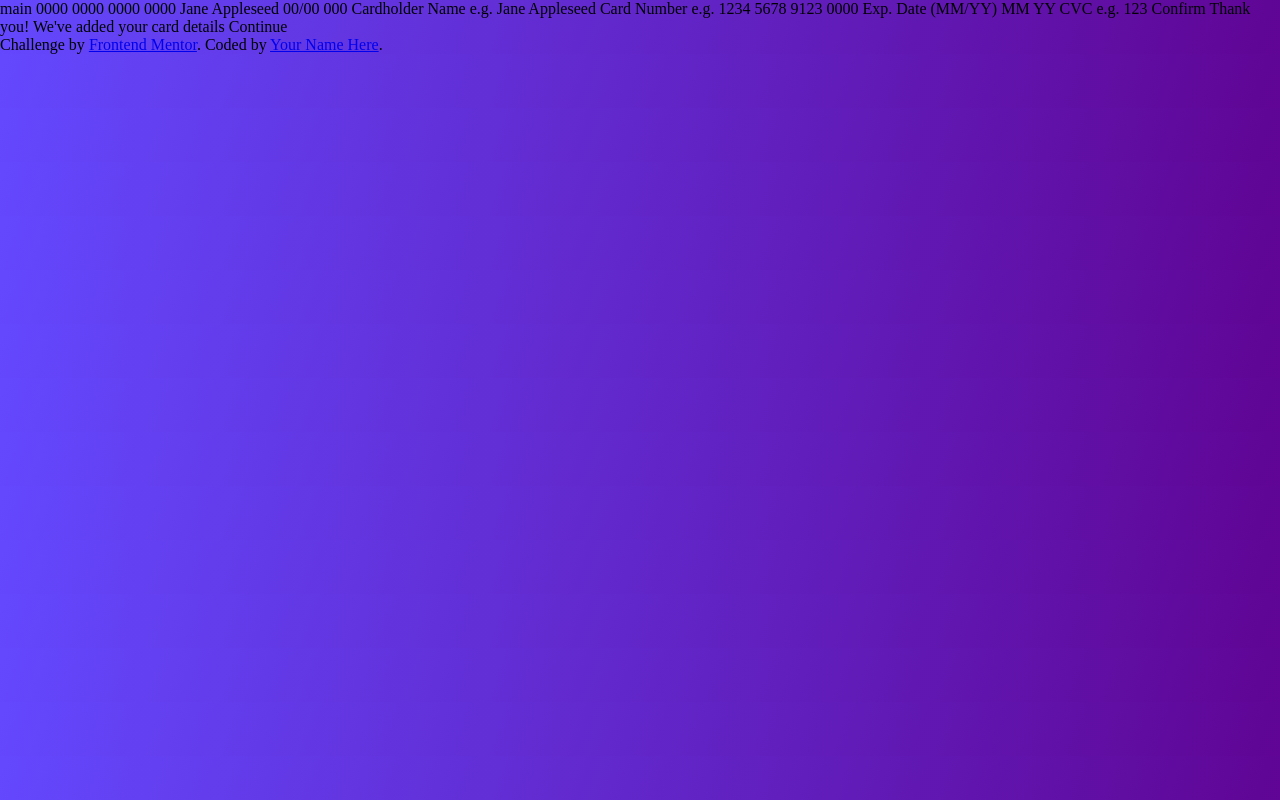
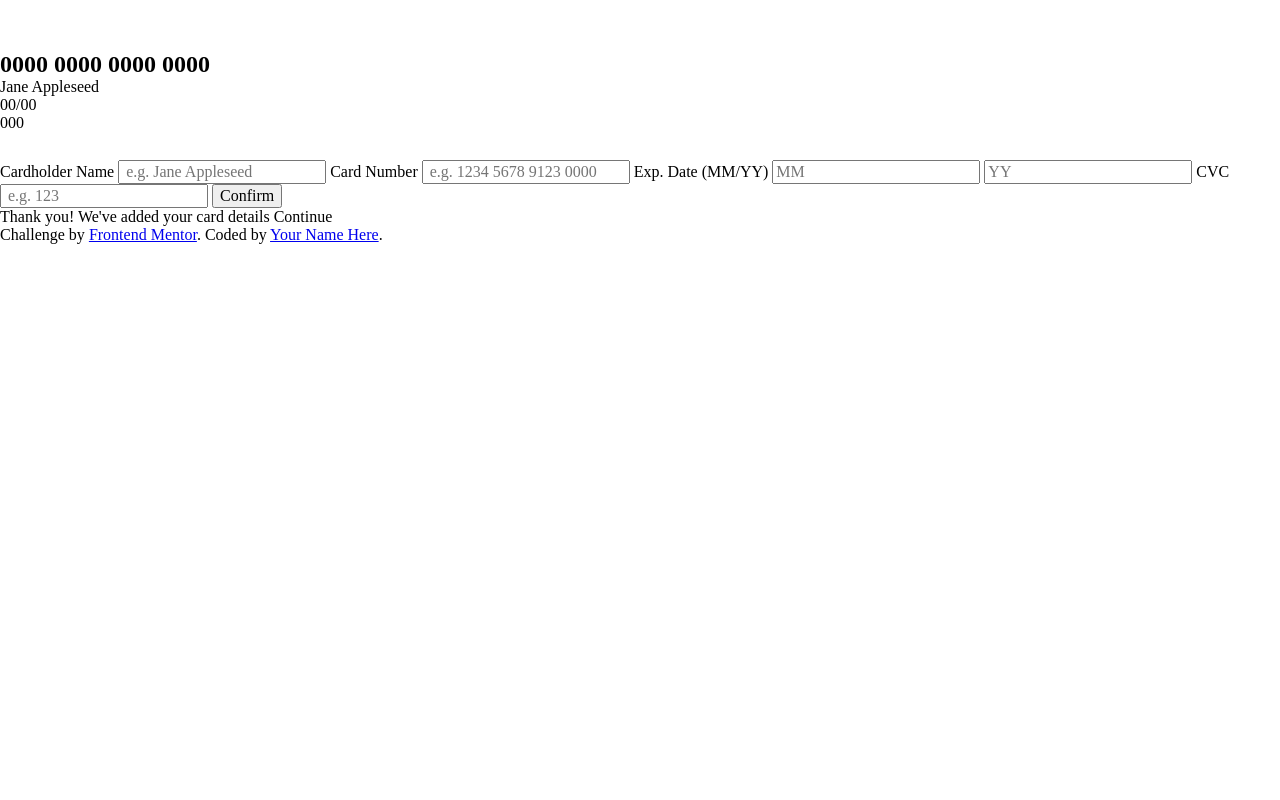
Before and after one commit to AlxVallecillo/CC-form-challenge, a plain HTML site: page index.html in a window 1280 px wide. Drawn offline with Linux system fonts and the light colour scheme.

Commit message:
#1 Html Structure added to page layout #2 ... no changes to CSS this time.

```diff
--- a/index.css
+++ b/index.css
@@ -41,8 +41,19 @@ input, button, textarea {
 .container {
     margin-inline: auto;
     padding-inline: 1.5em;
-    max-width: 85rem;
+    max-width: 95rem;
 }
+
+.card {
+    width: 15rem;
+    height: 10rem;
+    /* background-image: url('images/bg-card-front.png'); */
+}
+
+
+/* -------------- */
+/* Root Variables */
+/* -------------- */
 
 :root {
 
@@ -58,7 +69,8 @@ input, button, textarea {
     --font-fam: font-family: 'Space Grotesk', sans-serif;
 }
 
+/* aside {
+    display: inline;
+} */
 
-body {
-    background: var(--gradient);
-}
+/*  */
--- a/index.html
+++ b/index.html
@@ -25,27 +25,41 @@
 
   <main>
 
-    main
-    0000 0000 0000 0000
-    Jane Appleseed
-    00/00
+    <!-- Right panel / Gradient  -->
+    <aside aria-labelledby="gradientSide" class="gradient-section">
+      <div class="card-front card">
+        <img src="images/card-logo.svg" alt="cardLogo">
+        <h1>0000 0000 0000 0000</h1>
+        <p>Jane Appleseed</p>
+        <p>00/00</p>
+        <p> 000</p>
+      </div>
+    </aside>
 
-    000
+    <!-- Left panel with Form  -->
+    <aside aria-labelledby="formSection" class="form-section">
+      <div>
+        <form action="" method="post" aria-labelledby="cardDetails">
+          <label for="name"> Cardholder Name </label>
+          <input type="text" id="name" placeholder=" e.g. Jane Appleseed">
 
-    Cardholder Name
-    e.g. Jane Appleseed
+          <label for="card-number"> Card Number </label>
+          <input type="number" id="card-number" placeholder=" e.g. 1234 5678 9123 0000 ">
 
-    Card Number
-    e.g. 1234 5678 9123 0000
+          <label for="expDate">Exp. Date (MM/YY)</label>
+          <input type="number" id="expDate" placeholder="MM">
+          <input type="number" id="" placeholder="YY">
 
-    Exp. Date (MM/YY)
-    MM
-    YY
+          <label for="Sec-code">CVC</label>
+          <input type="number" id="Sec-code" placeholder=" e.g. 123">
 
-    CVC
-    e.g. 123
+          <button> Confirm </button>
+        </form>
+      </div>
+    </aside>
 
-    Confirm
+
+
 
     <!-- Completed state start -->
 
```
